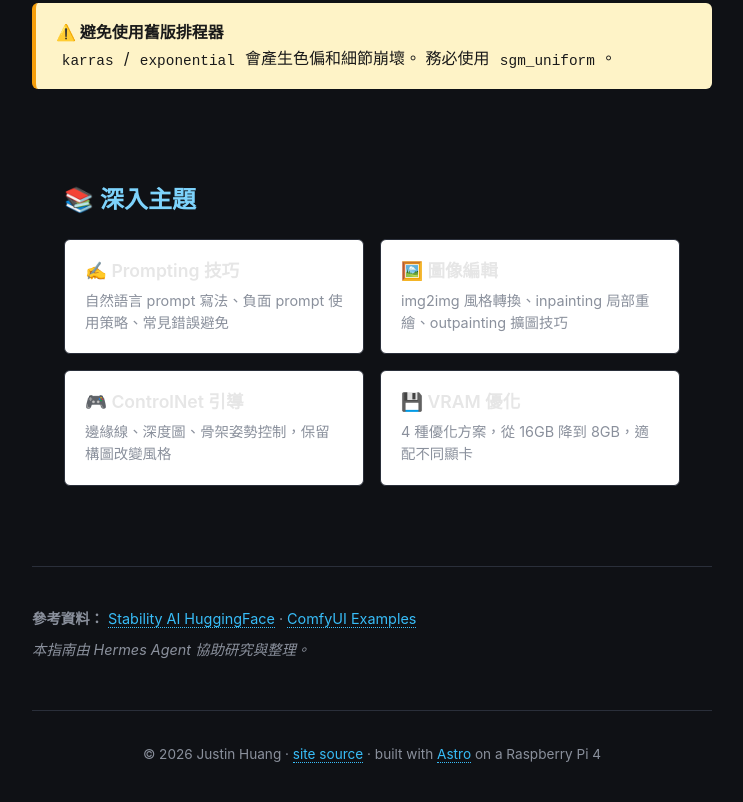
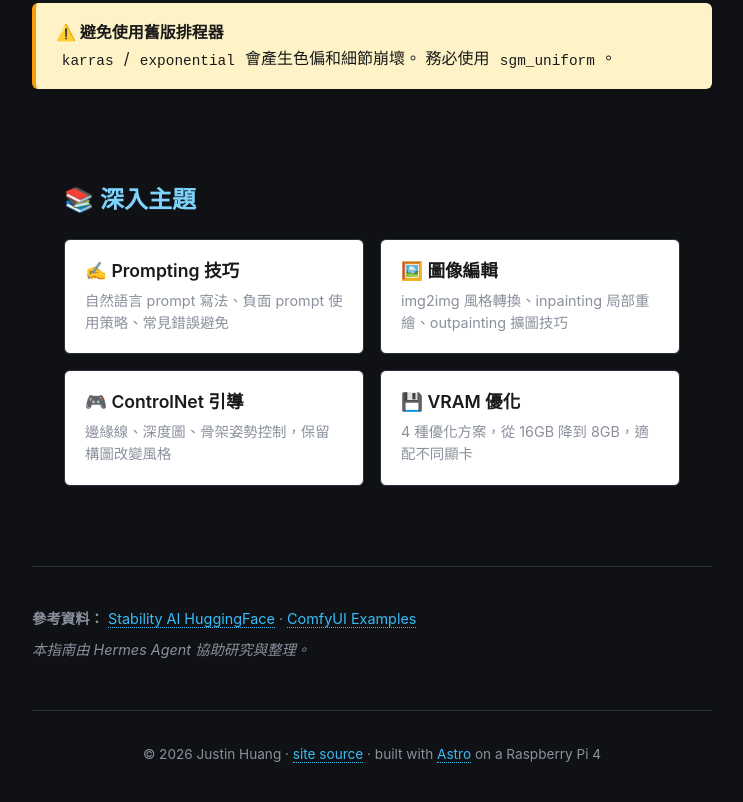
Before and after one commit to justin-cyhuang/justin-cyhuang.github.io, an Astro site: page /comfyui-sd-guide in a window 1280 px wide. Shown: the part 1823-2625 px from the top of the page, without its empty margins (268-1011 px from the left). Built offline with nearby package versions, Linux system fonts and the light colour scheme; Astro itself is replaced by a stand-in of ours.

Commit message:
修正導航卡片標題文字顏色 - 改用深色 #1a1a1a 提高可讀性

```diff
--- a/src/pages/comfyui-sd-guide/index.astro
+++ b/src/pages/comfyui-sd-guide/index.astro
@@ -310,7 +310,8 @@ Steps: 28-30 (Large) / 25-28 (Medium) / 4 (Turbo)</code></pre>
   .nav-card h3 {
     margin: 0 0 0.5rem;
     font-size: 1.1rem;
-    color: var(--link-color);
+    color: #1a1a1a;
+    font-weight: 600;
   }
 
   .nav-card p {
```
